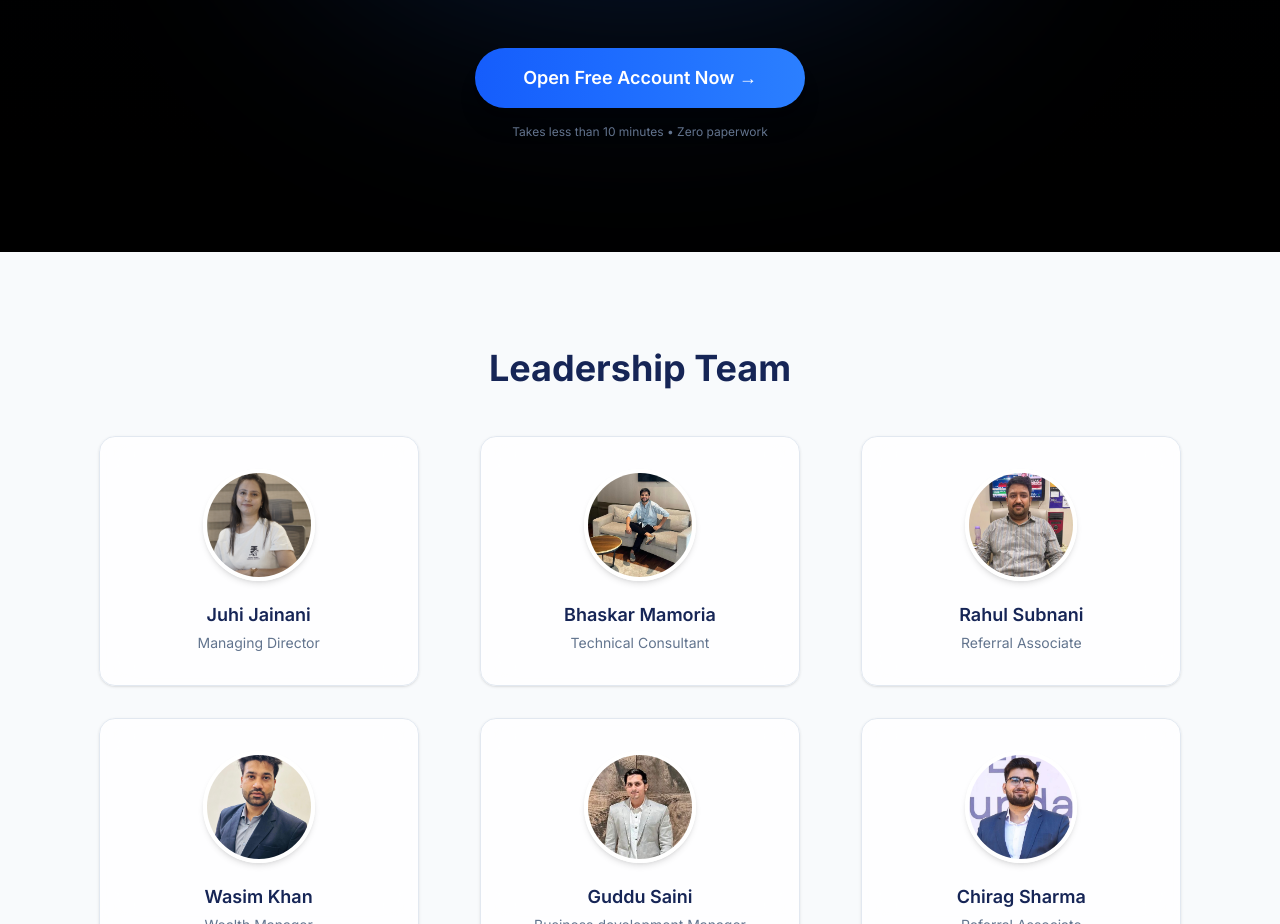
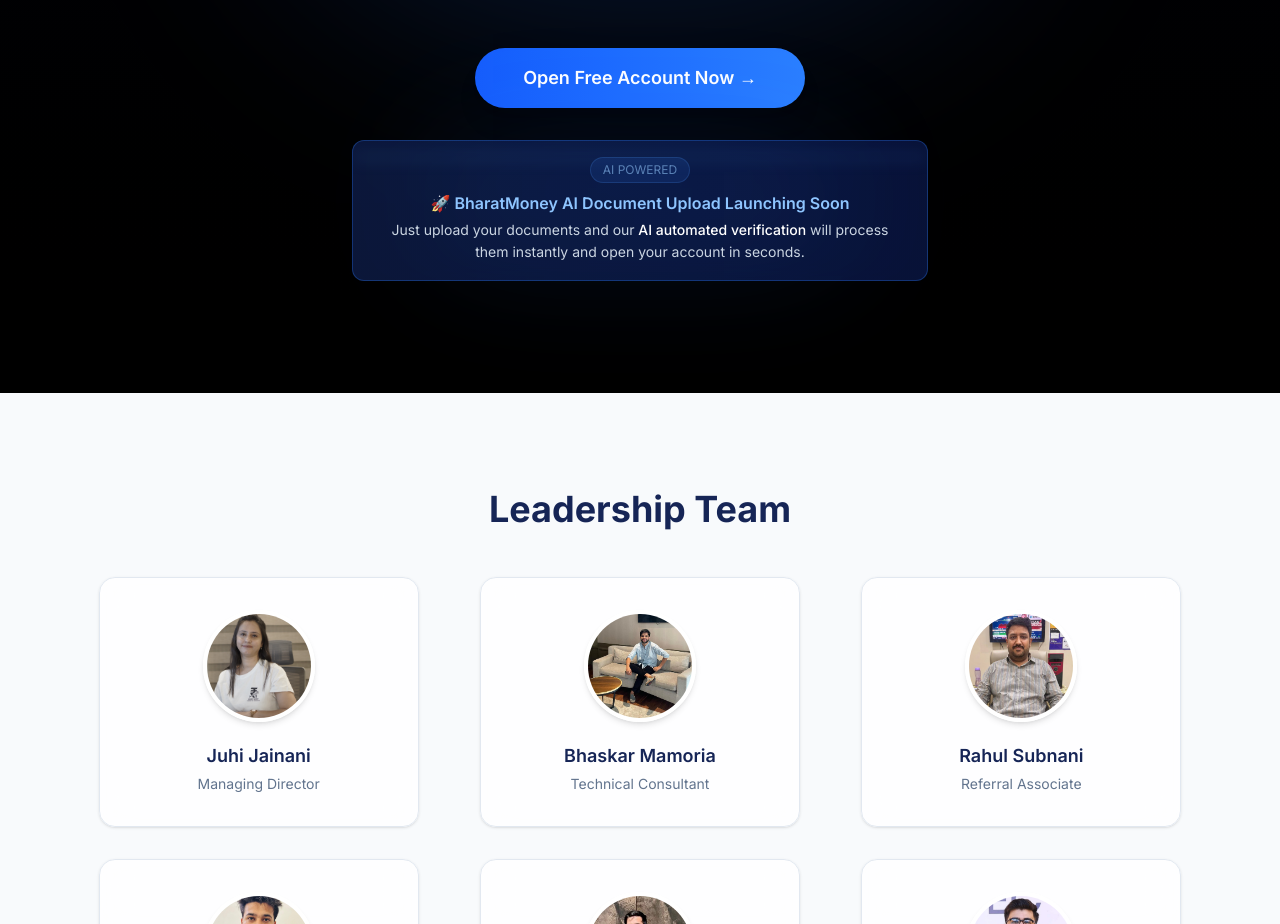
Before and after one commit to Bhaskar2205/bmfs-website, a Next.js app: page / in a window 1280 px wide. Shown: the part 3942-4866 px from the top of the page. Built offline with nearby package versions, Linux system fonts and the light colour scheme.

Commit message:
Automation Changes

```diff
--- a/sections/Demat.tsx
+++ b/sections/Demat.tsx
@@ -91,10 +91,50 @@
           Open Free Account Now →
         </motion.a>
 
-        {/* NOTE */}
-        <p className="text-[11px] md:text-xs text-slate-500 mt-4">
-          Takes less than 10 minutes • Zero paperwork
-        </p>
+       {/* AI FEATURE ANNOUNCEMENT */}
+<motion.div
+initial={{ opacity: 0, y: 20 }}
+animate={{ opacity: 1, y: 0 }}
+transition={{ delay: 0.3 }}
+className="relative mt-8 flex justify-center px-4"
+>
+
+  {/* AI Glow Background */}
+  <div className="absolute inset-0 flex justify-center">
+    <div className="w-[220px] md:w-[420px] h-[120px] bg-blue-500/20 blur-3xl rounded-full animate-pulse"></div>
+  </div>
+
+  {/* Card */}
+  <div className="relative bg-gradient-to-r from-blue-900/40 to-blue-800/30 border border-blue-500/30 backdrop-blur-md px-5 md:px-7 py-4 rounded-xl max-w-xl w-full text-center overflow-hidden">
+
+    {/* Animated Scan Line */}
+    <motion.div
+      animate={{ y: ["-120%", "120%"] }}
+      transition={{ repeat: Infinity, duration: 3, ease: "linear" }}
+      className="absolute left-0 right-0 h-[2px] bg-blue-400/40 blur-sm"
+    />
+
+    {/* AI Badge */}
+    <div className="flex justify-center mb-2">
+      <span className="text-[10px] md:text-xs px-3 py-1 bg-blue-500/20 border border-blue-400/30 rounded-full text-blue-300 animate-pulse">
+        AI POWERED
+      </span>
+    </div>
+
+    {/* Headline */}
+    <p className="text-sm md:text-base font-semibold text-blue-300">
+      🚀 BharatMoney AI Document Upload Launching Soon
+    </p>
+
+    {/* Description */}
+    <p className="text-xs md:text-sm text-slate-300 mt-1 leading-relaxed">
+      Just upload your documents and our
+      <span className="text-white font-medium"> AI automated verification </span>
+      will process them instantly and open your account in seconds.
+    </p>
+
+  </div>
+</motion.div>
       </div>
     </section>
   );
```
